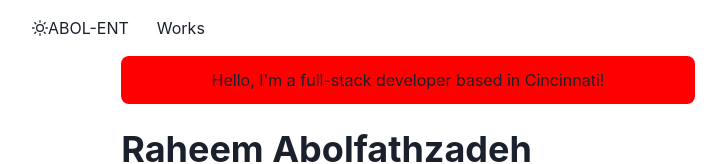
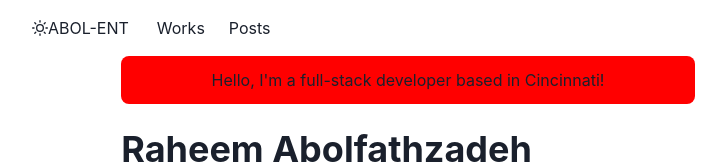
Before and after one commit to RaheemAbol/abol-ent, a Next.js app: page / in a window 1280 px wide. Shown: the top 164 px of the page, without its empty margins (232-958 px from the left). Built offline with nearby package versions, Linux system fonts and the light colour scheme.

Commit message:
added linkItem posts to navbar

```diff
--- a/components/layouts/navbar.js
+++ b/components/layouts/navbar.js
@@ -70,6 +70,9 @@ const Navbar = props => {
           <LinkItem href="/works" path={{ path }}>
             Works
           </LinkItem>
+          <LinkItem href="/posts" path={{ path }}>
+            Posts
+          </LinkItem>
         </Stack>
       </Container>
     </Box>
```
